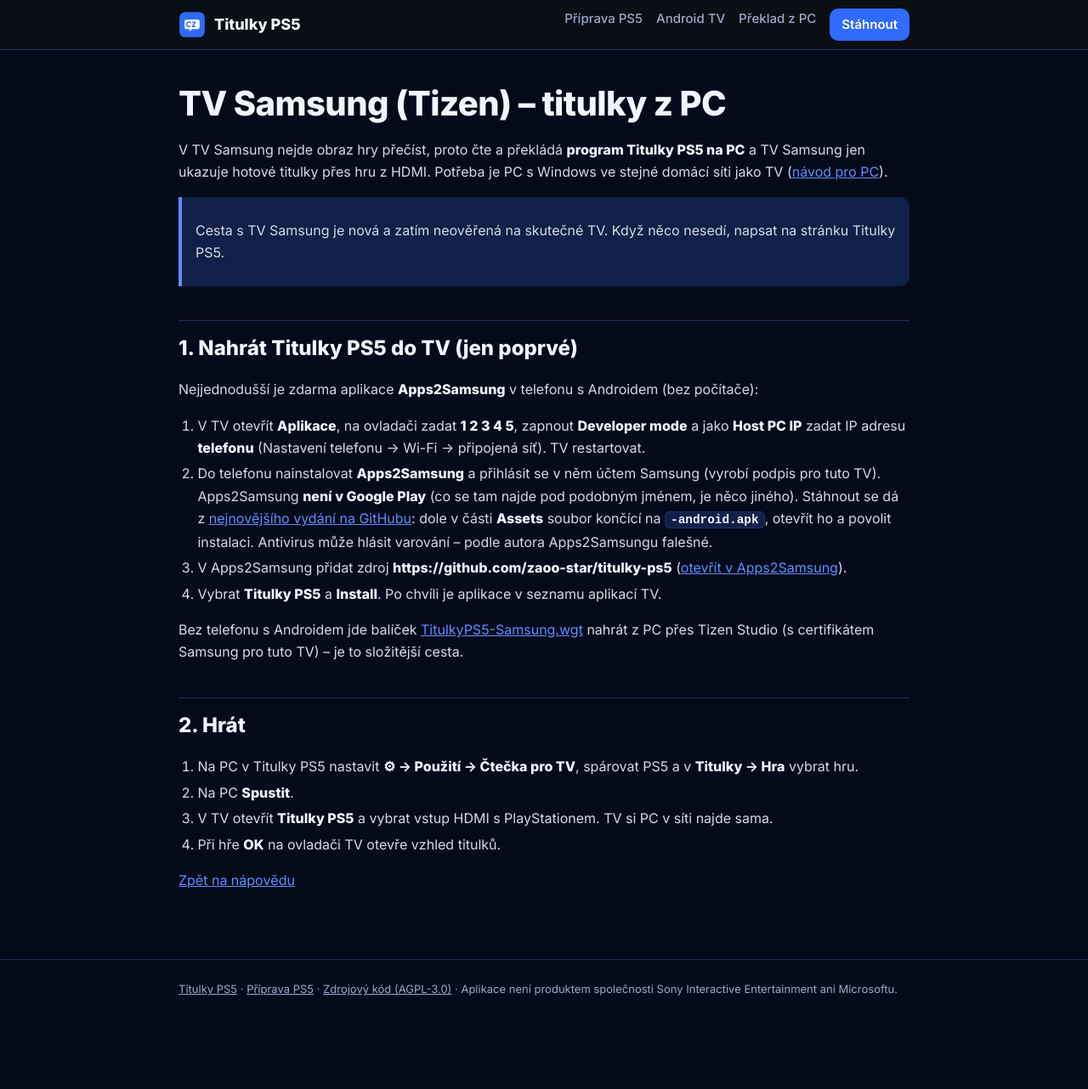
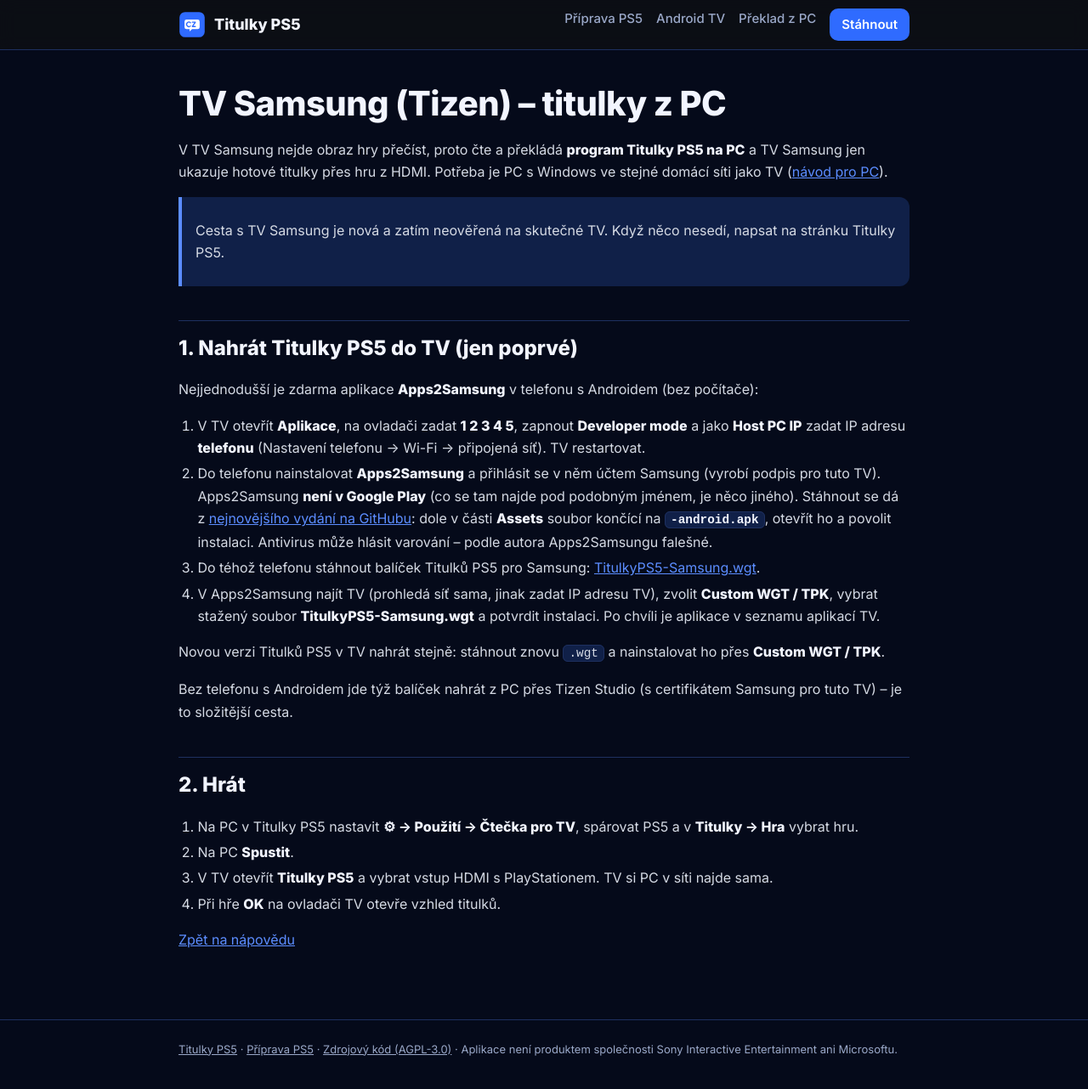
Before and after one commit to zaoo-star/titulky-ps5, a Jekyll site: the page built from docs/samsung.md, in a window 1280 px wide and 1286 px high. Shown: the top 1282 px of the window at 85% size. Built offline with Jekyll 4.4.1, drawn with Linux system fonts in a browser that asks for light colours; our own code applies the rules of GitHub Pages for plain Markdown files.

Commit message:
Návod Samsung: Titulky PS5 do TV přes Custom WGT / TPK v Apps2Samsungu (vlastní zdroj Apps2Samsung nepopisuje)
Co-Authored-By: Claude Opus 5.5 <noreply@anthropic.com>
Claude-Session: https://claude.ai/code/session_01TxRnTJsUAhyaRXf8jksxWV

```diff
--- a/docs/samsung.md
+++ b/docs/samsung.md
@@ -17,13 +17,15 @@ Nejjednodušší je zdarma aplikace **Apps2Samsung** v telefonu s Androidem (bez
    z [nejnovějšího vydání na GitHubu](https://github.com/Apps2Samsung/Apps2Samsung/releases/latest): dole v části
    **Assets** soubor končící na **`-android.apk`**, otevřít ho a povolit instalaci. Antivirus může hlásit varování –
    podle autora Apps2Samsungu falešné.
-3. V Apps2Samsung přidat zdroj **https://github.com/zaoo-star/titulky-ps5**
-   ([otevřít v Apps2Samsung](apps2samsung://source?url=https%3A%2F%2Fgithub.com%2Fzaoo-star%2Ftitulky-ps5)).
-4. Vybrat **Titulky PS5** a **Install**. Po chvíli je aplikace v seznamu aplikací TV.
+3. Do téhož telefonu stáhnout balíček Titulků PS5 pro Samsung:
+   [TitulkyPS5-Samsung.wgt](https://github.com/zaoo-star/titulky-ps5/releases/download/latest/TitulkyPS5-Samsung.wgt).
+4. V Apps2Samsung najít TV (prohledá síť sama, jinak zadat IP adresu TV), zvolit **Custom WGT / TPK**,
+   vybrat stažený soubor **TitulkyPS5-Samsung.wgt** a potvrdit instalaci. Po chvíli je aplikace v seznamu aplikací TV.
 
-Bez telefonu s Androidem jde balíček
-[TitulkyPS5-Samsung.wgt](https://github.com/zaoo-star/titulky-ps5/releases/download/latest/TitulkyPS5-Samsung.wgt)
-nahrát z PC přes Tizen Studio (s certifikátem Samsung pro tuto TV) – je to složitější cesta.
+Novou verzi Titulků PS5 v TV nahrát stejně: stáhnout znovu `.wgt` a nainstalovat ho přes **Custom WGT / TPK**.
+
+Bez telefonu s Androidem jde týž balíček nahrát z PC přes Tizen Studio (s certifikátem Samsung pro tuto TV) –
+je to složitější cesta.
 
 <a id="hrat"></a>
 ## 2. Hrát
```
